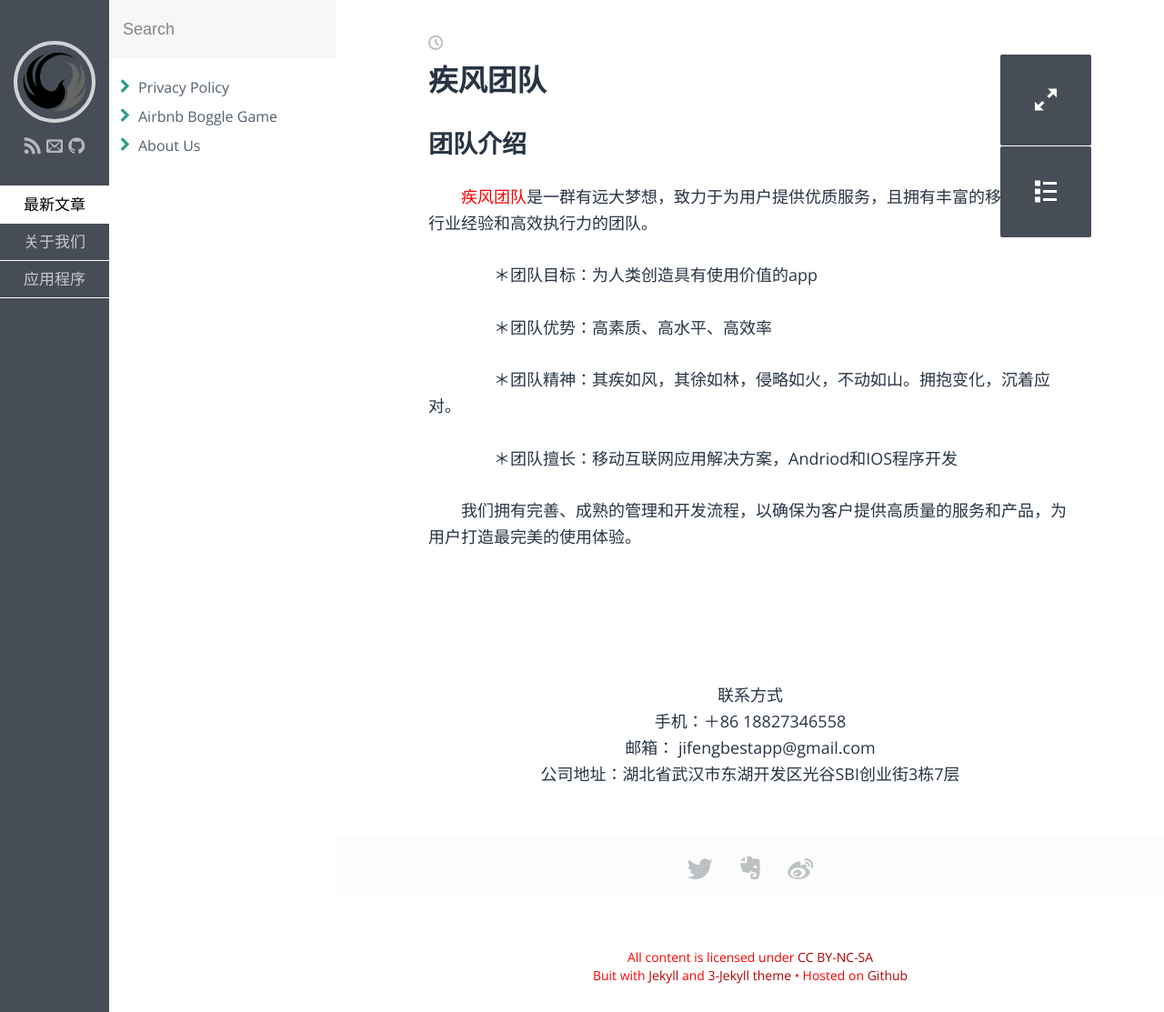
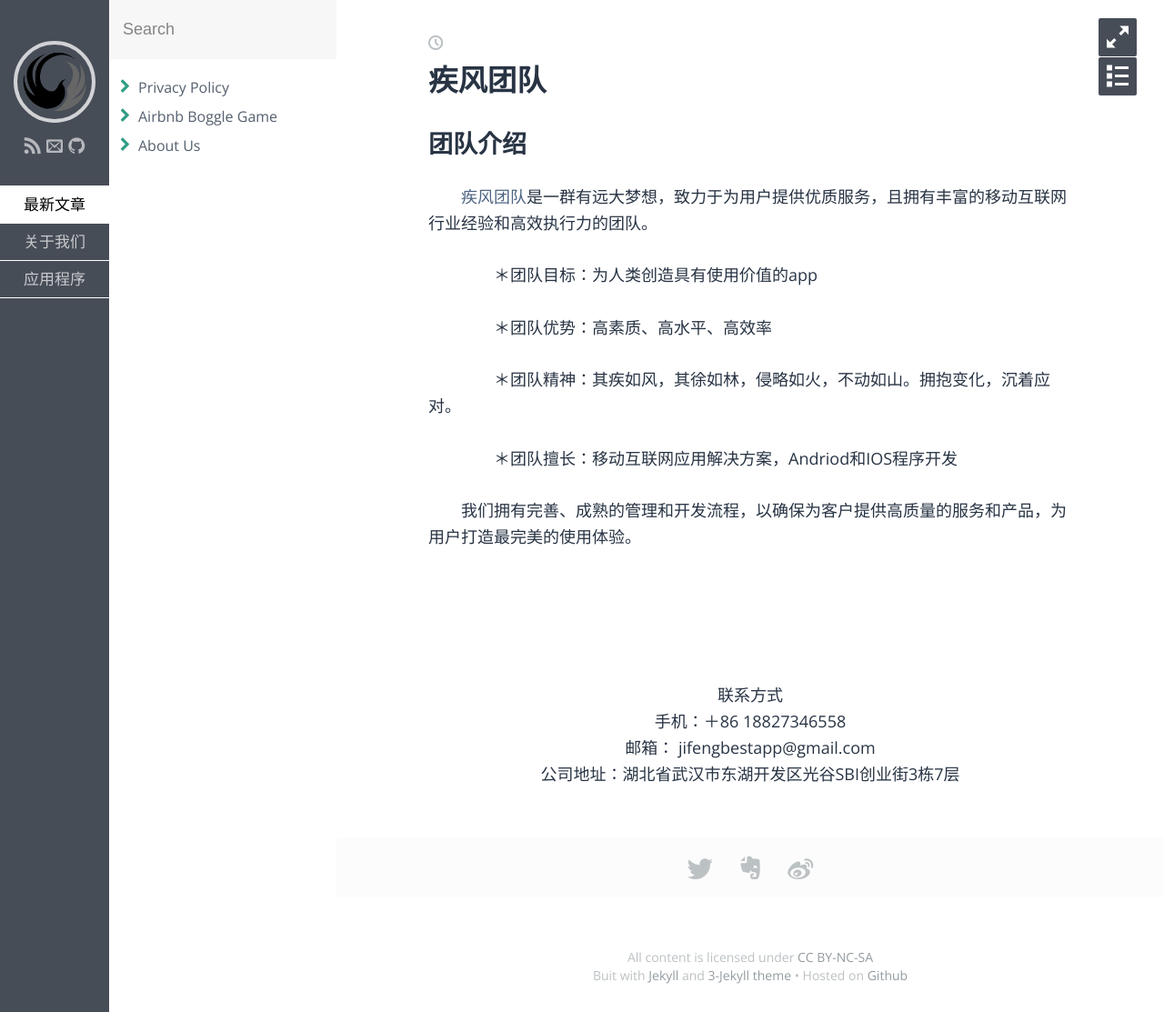
Before and after one commit to BestJiFeng/BestJiFeng.github.io, a Jekyll site: the page built from index.md, in a window 1280 px wide. Shown: the whole page at 91% size. Built offline with Jekyll 4.4.1, drawn with Linux system fonts in a browser that asks for light colours; some web fonts are replaced.

Commit message:
Update main.sass

```diff
--- a/css/main.sass
+++ b/css/main.sass
@@ -78,7 +78,7 @@ $post-meta-color:  #BCC1C4
 
 $post-title-color: #283444
 $post-text-color: #283444
-$post-link-color: red
+$post-link-color: lighten($post-text-color, 20%)
 $post-link-hover-color: $gradient-end
 
 $post-bg: #FFFFFF
@@ -105,7 +105,7 @@ $post-share-hover-color: $gradient-end
 
 // # Footer (copyright)
 
-$footer-color: red
+$footer-color: $post-meta-color
 $footer-link-hover-color: $gradient-end
 
 $footer-font-size: 14px
@@ -115,13 +115,13 @@ $footer-line-height: 20px
 
 // # Menu button position
 
-$menu-top:60px
-$menu-right: 80px
-$menu-size: 100px
+$menu-top: 20px
+$menu-right: 30px
+$menu-size: 42px
 
 // # post toc
 $post-toc-width: 500px
-$post-toc-bg: #fafafa
+$post-toc-bg: blue
 $post-toc-border-color: #e5e8ec
 $post-toc-title-color: #2C353D
 $post-toc-li-color: #7D8B99
```
